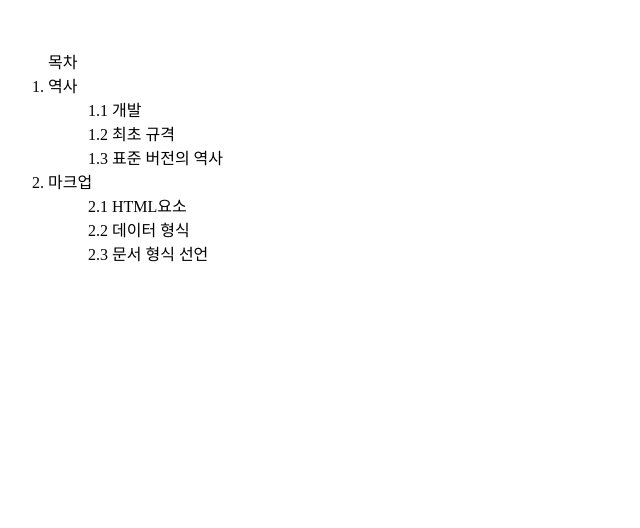
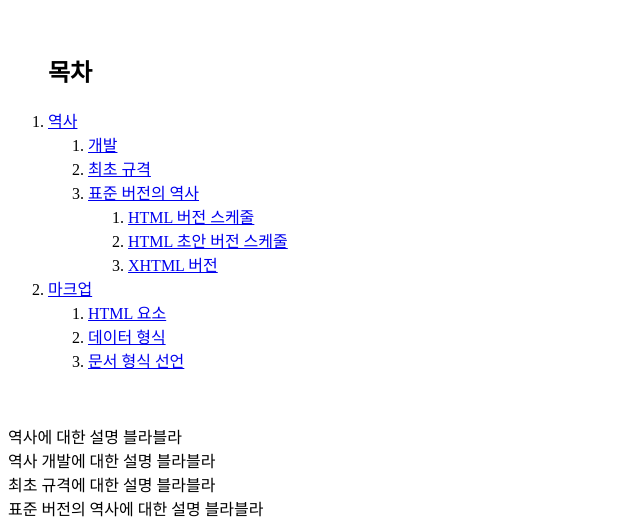
Before and after one commit to Manchany777/frontend, a plain HTML site: page 나 혼자 실습/HTML.html in a window 1280 px wide. Shown: the part 609-1137 px from the top of the page, without its empty margins (0-640 px from the left). Before the commit the page ends 890 px from the top, so only its background shows below. Drawn offline with Linux system fonts and the light colour scheme.

Commit message:
practice_list

```diff
--- a/나 혼자 실습/HTML.html
+++ b/나 혼자 실습/HTML.html
@@ -52,17 +52,43 @@
     </form><br><br>
 
 
-    <p>
-    <ol>목차
-       <li>역사</li>
-            <ol>1.1 개발</ol>
-            <ol>1.2 최초 규격</ol>
-            <ol>1.3 표준 버전의 역사</ol>
-       <li>마크업</li>
-            <ol>2.1 HTML요소</ol>
-            <ol>2.2 데이터 형식</ol>
-            <ol>2.3 문서 형식 선언</ol>
+    <div>
+    <ol><h2>목차</h2>
+       <li><a href="#section1">역사</a>
+            <ol>
+                <li><a href="#section1-1">개발</a></li>
+                <li><a href="#section1-2">최초 규격</a></li>
+                <li><a href="#section1-3">표준 버전의 역사</a>
+                    <ol>
+                        <li><a href="#section1-3-1">HTML 버전 스케줄</a></li>
+                        <li><a href="#section1-3-2">HTML 초안 버전 스케줄</a></li>
+                        <li><a href="#section1-3-3">XHTML 버전</a></li>
+                    </ol>
+                </li>
+            </ol>
+        </li>
+       <li><a href="#section2">마크업</a>
+            <ol>
+                <li><a href="#section2-1">HTML 요소</a></li>
+                <li><a href="#section2-2">데이터 형식</a></li>
+                <li><a href="#section2-3">문서 형식 선언</a></li>
+            </ol>
+       </li>
+
     </ol>
-    </p>
+    </div><br><br>
+
+<div id="section1">
+    역사에 대한 설명 블라블라
+</div>
+<div id="section1-1">
+    역사 개발에 대한 설명 블라블라
+</div>
+<div id="section1-2">
+    최초 규격에 대한 설명 블라블라
+</div>
+<div id="section1-3">
+    표준 버전의 역사에 대한 설명 블라블라
+</div>
 </body>
 </html>
```
